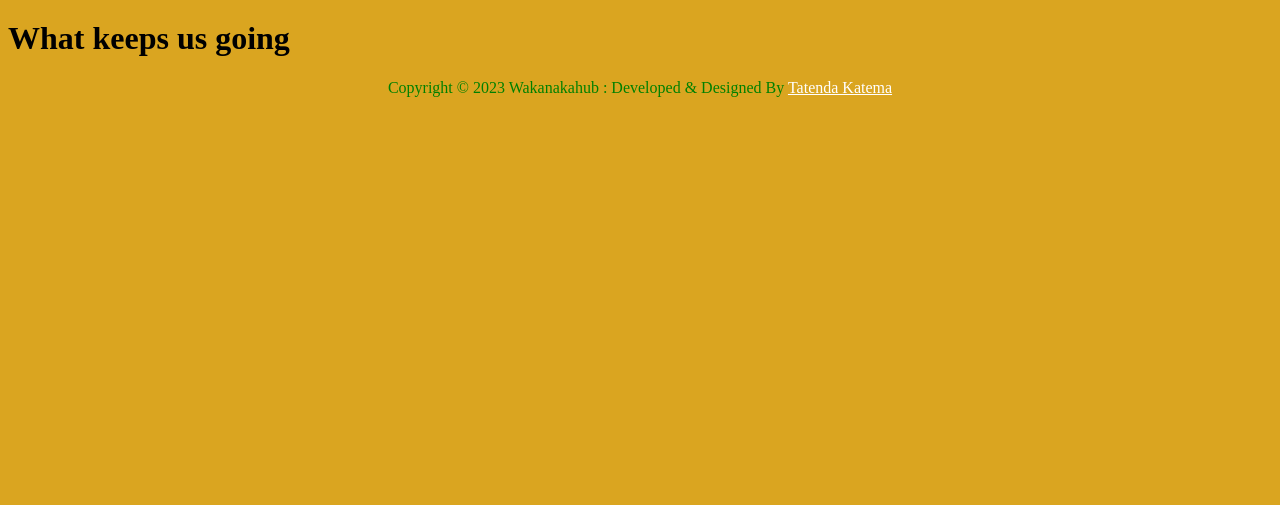
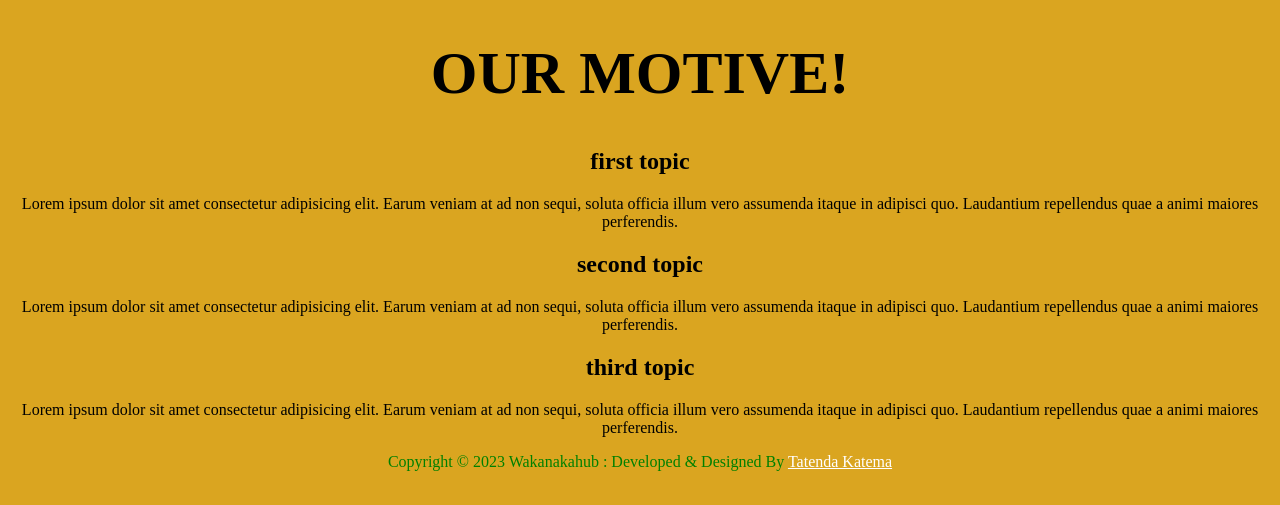
Before and after one commit to katman-Generation/Wakanaka, a Flask app: page /inspiration in a window 1280 px wide. Shown: the part 295-800 px from the top of the page. Run offline with Flask 3, Linux system fonts and the light colour scheme.

Commit message:
submitting the inspiration page

```diff
--- a/static/inspiration.css
+++ b/static/inspiration.css
@@ -1,2 +1,12 @@
-@media screen and (min-width: 601px) {}
-@media only screen and (max-width: 600px) {}
+@media screen and (min-width: 601px) {
+.insp-h1{
+    text-align: center;
+    font-size: 60px;
+}
+.insp{
+    text-align: center;
+}
+}
+@media only screen and (max-width: 600px) {
+
+}
--- a/templates/inspiration.html
+++ b/templates/inspiration.html
@@ -1,9 +1,29 @@
 {% extends 'layout.html' %}
 {% block body %}
+<h1 class="insp-h1">OUR MOTIVE!</h1>
 
-    <div class="inspiration" id="inspiration">
-        <h1>What keeps us going</h1>
-
-    </div>
-
+<div class="insp">
+    <h2>first topic</h2>
+    <p>Lorem ipsum dolor sit amet consectetur adipisicing elit.
+        Earum veniam at ad non sequi, soluta officia illum vero assumenda
+        itaque in adipisci quo. Laudantium repellendus quae a animi maiores
+        perferendis.
+    </p>
+</div>
+<div class="insp">
+    <h2>second topic</h2>
+    <p>Lorem ipsum dolor sit amet consectetur adipisicing elit.
+        Earum veniam at ad non sequi, soluta officia illum vero assumenda
+        itaque in adipisci quo. Laudantium repellendus quae a animi maiores
+        perferendis.
+    </p>
+</div>
+<div class="insp">
+    <h2>third topic</h2>
+    <p>Lorem ipsum dolor sit amet consectetur adipisicing elit.
+        Earum veniam at ad non sequi, soluta officia illum vero assumenda
+        itaque in adipisci quo. Laudantium repellendus quae a animi maiores
+        perferendis.
+    </p>
+</div>
 {% endblock %}
```
